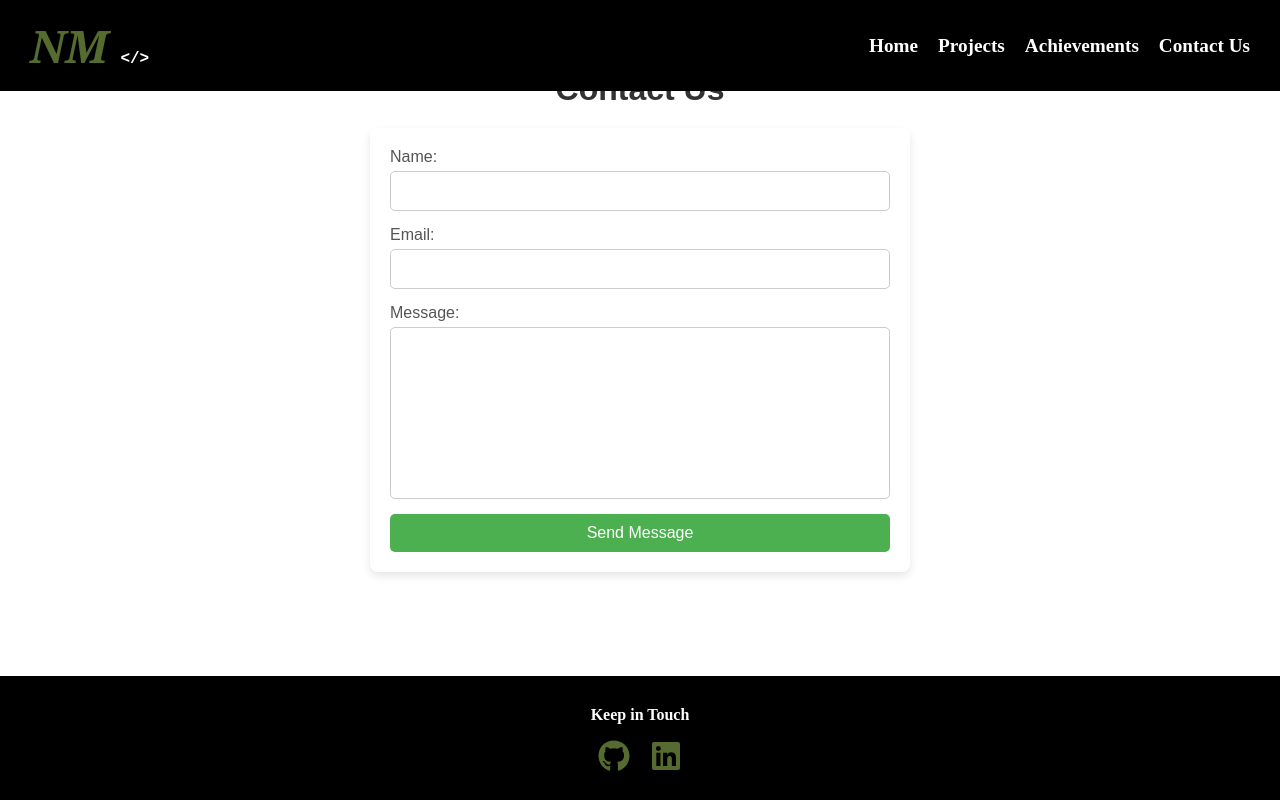
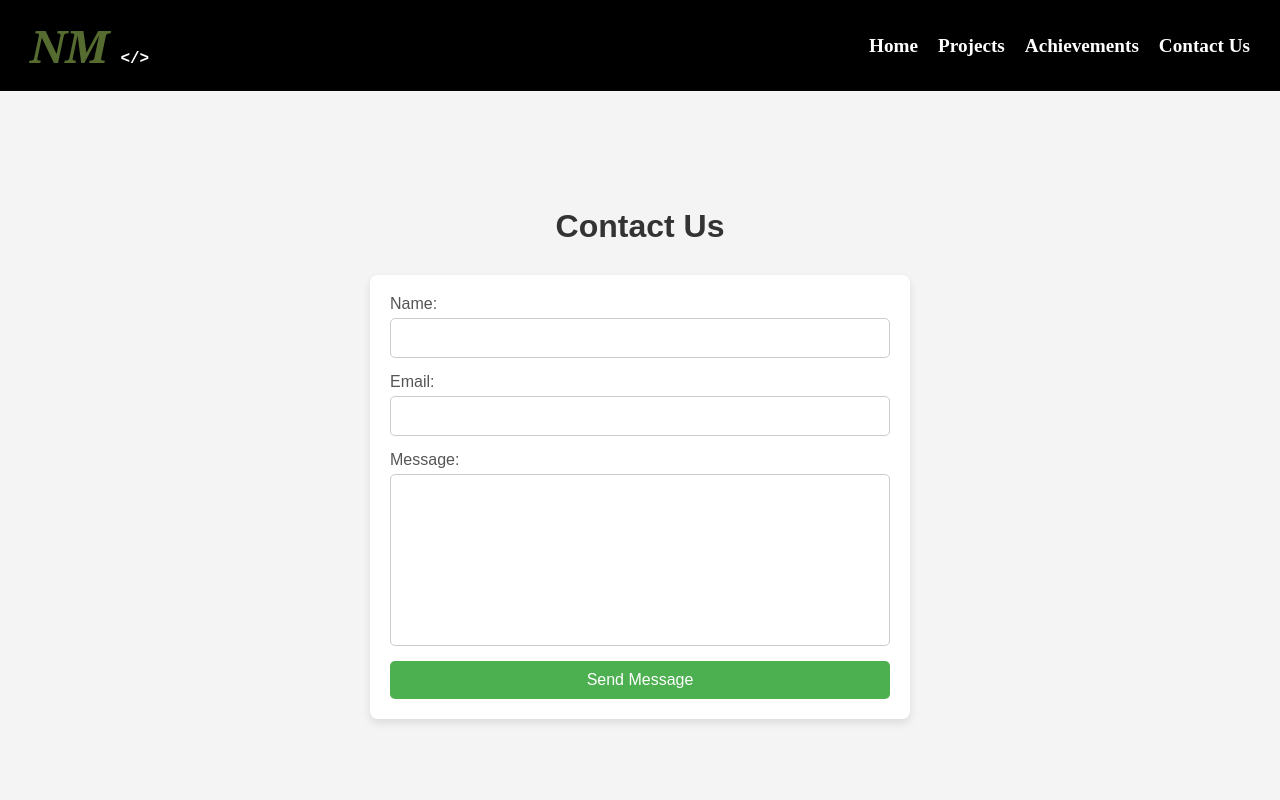
Before and after one commit to Nikithamboks25/nikitha-portfolio, a React (Create React App) app: page /contact in a window 1280 px wide. Shown: the top 800 px of the page. Built offline with nearby package versions, Linux system fonts and the light colour scheme.

Commit message:
contactus changes

```diff
--- a/src/pages/ContactUs.js
+++ b/src/pages/ContactUs.js
@@ -42,7 +42,7 @@ const ContactUs = () => {
 
   return (
     <div className="contact-container">
-      <h1>Contact Us</h1>
+      <h2>Contact Us</h2>
       <div className="card">
         <form onSubmit={handleSubmit}>
           <label>Name:</label>
--- a/src/styles/ContactUs.css
+++ b/src/styles/ContactUs.css
@@ -1,26 +1,49 @@
+body {
+  margin: 0;
+  padding: 0;
+  box-sizing: border-box;
+  background-color: #f4f4f4;
+}
+
 .contact-container {
   display: flex;
   justify-content: center;
   align-items: center;
   flex-direction: column;
-  margin-top: 50px;
-  padding: 0 20px;
+  padding: 20px; /* Adjust padding */
+  margin: 0 auto;
+  min-height: calc(100vh - 60px);
+  margin-top: 60px;
 }
 
-h1 {
+.navbar {
+  position: fixed;
+  top: 0;
+  left: 0;
+  width: 100%;
+  height: 60px; /* Adjust height */
+  background-color: #333; /* Example color */
+  color: white;
+  display: flex;
+  justify-content: center;
+  align-items: center;
+  z-index: 1000;
+}
+
+h2 {
   font-size: 2rem;
   color: #333;
-  margin-bottom: 20px;
+  margin-bottom: 30px;
+  text-align: center;
 }
 
 .card {
-  background-color: #fff;
+  background-color: white;
   padding: 20px;
   border-radius: 8px;
   box-shadow: 0 4px 8px rgba(0, 0, 0, 0.1);
   width: 100%;
   max-width: 500px;
-  margin-bottom: 20px;
 }
 
 form {
--- a/src/styles/Project.css
+++ b/src/styles/Project.css
@@ -1,8 +1,36 @@
-/* Projects Section Styles */
+/* General Reset */
+body {
+  margin: 0;
+  padding: 0;
+  box-sizing: border-box;
+}
+
+/* Navbar adjustments */
+.navbar {
+  position: fixed; /* Keeps the navbar at the top */
+  top: 0;
+  left: 0;
+  width: 100%;
+  height: 60px; /* Adjust height as needed */
+  background-color: #333; /* Example background color */
+  color: white;
+  display: flex;
+  align-items: center;
+  justify-content: center;
+  z-index: 1000;
+  box-shadow: 0 4px 8px rgba(0, 0, 0, 0.1);
+}
+
+/* .projects Section Fix */
 .projects {
-    padding: 50px 20px;
+  padding: 120px 20px 50px; /* Top padding accounts for navbar height */
   text-align: center;
   background-color: #f4f4f4;
+  min-height: calc(100vh - 60px); /* Ensures full-page coverage minus navbar */
+  display: flex;
+  flex-direction: column;
+  align-items: center;
+  justify-content: center;
 }
 
 .projects h2 {
@@ -15,6 +43,8 @@
   grid-template-columns: repeat(3, 1fr);
   gap: 20px;
   padding: 0 20px;
+  width: 100%;
+  max-width: 1200px;
 }
 
 .project-card {
@@ -65,6 +95,7 @@
   color: #1d4ed8; /* Blue color on hover */
 }
 
+/* Responsive Design */
 @media (max-width: 768px) {
   .projects-grid {
     grid-template-columns: repeat(2, 1fr);
```
Lines whose indentation alone changed are shown as unchanged.
